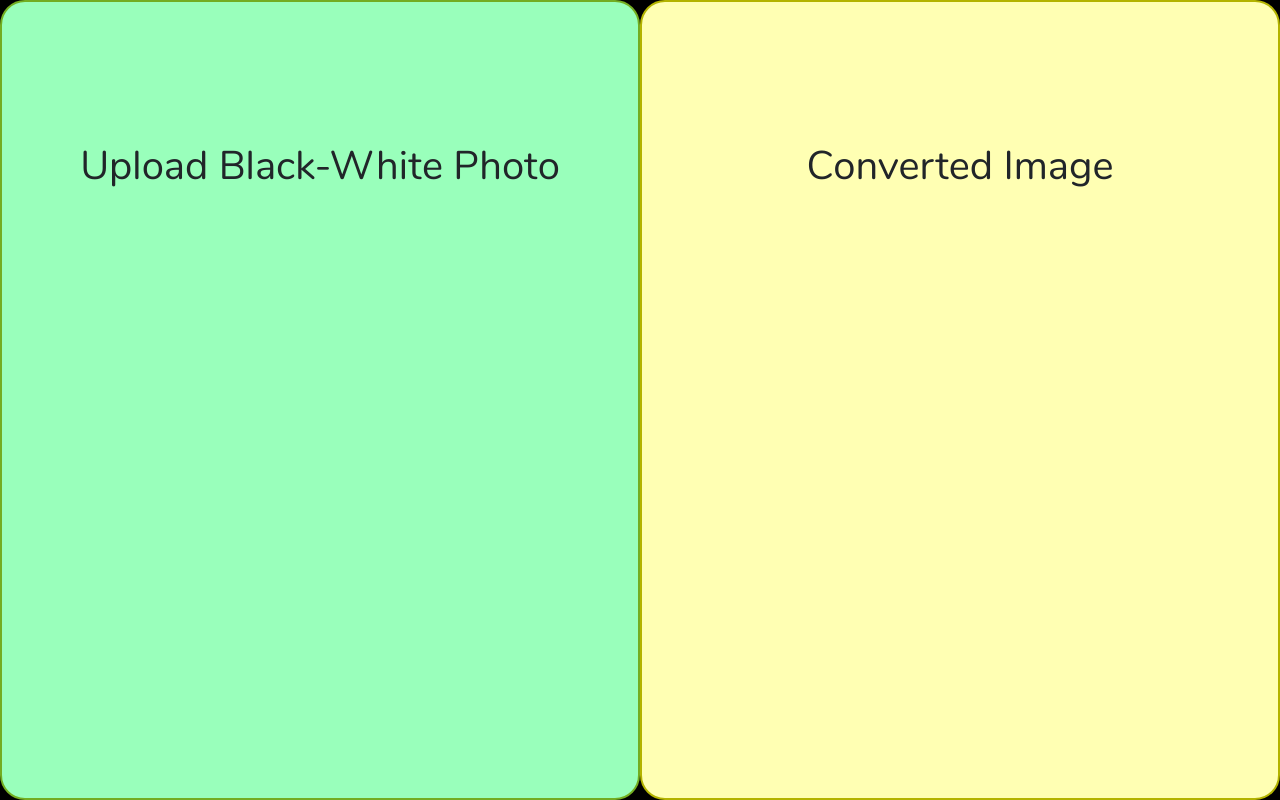
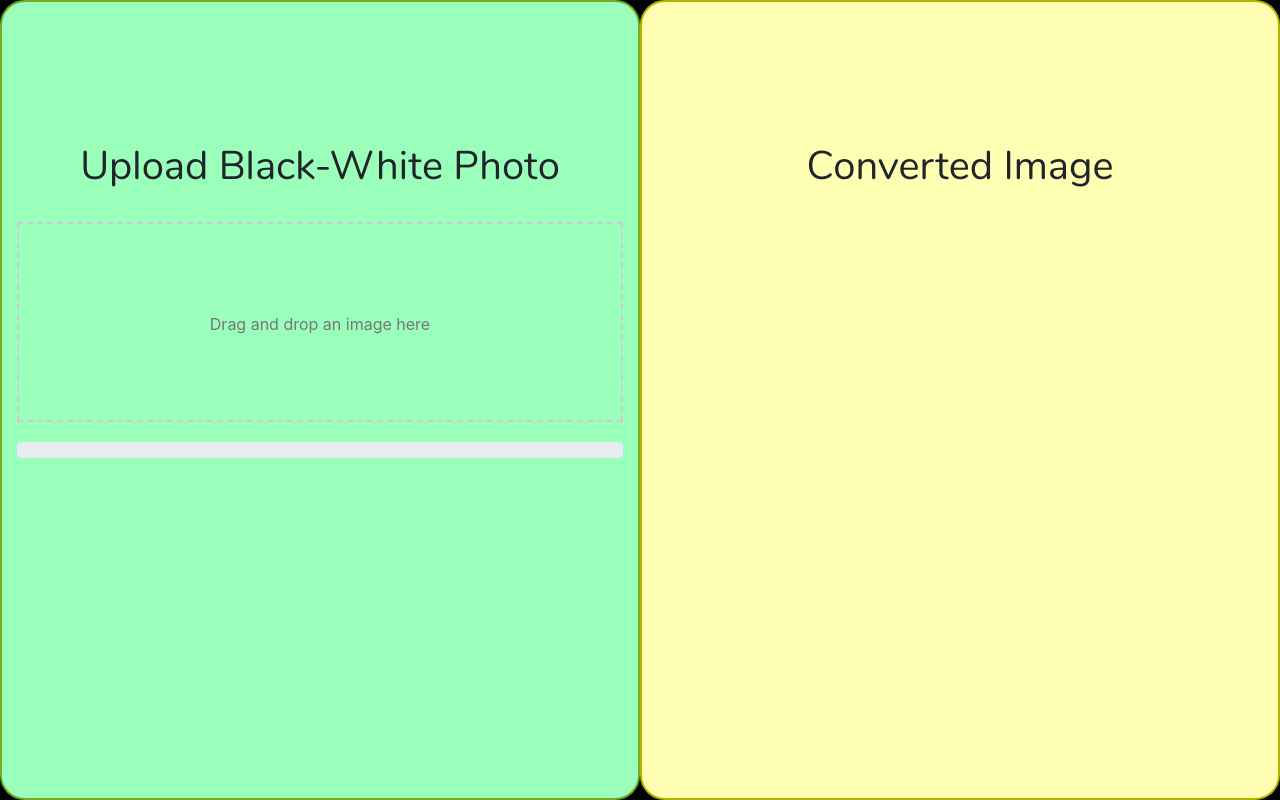
Before and after one commit to TheOnionSeed/BWColor-ML, a Flask app: page / in a window 1280 px wide. Run offline with Flask 2, Linux system fonts and the light colour scheme; some libraries are stand-ins or nearby versions.

Commit message:
added drag and drop fn to site

```diff
--- a/server/static/css/main.css
+++ b/server/static/css/main.css
@@ -35,6 +35,28 @@
 .hTopMargin{
    margin-top: 3em;
 }
+
+/* layout.css Style */
+.upload-drop-zone {
+  height: 200px;
+  border-width: 2px;
+  margin-bottom: 20px;
+}
+
+/* skin.css Style*/
+.upload-drop-zone {
+  color: #777;
+  border-style: dashed;
+  border-color: #ccc;
+  line-height: 200px;
+  text-align: center
+}
+.upload-drop-zone.drop {
+  color: #222;
+  border-color: #222;
+}
+
+
 @font-face {
   font-family: Nunito;
   src: url(Nunito-Regular.ttf);
--- /dev/null
+++ b/server/static/js/global.js
@@ -0,0 +1,29 @@
+$( document ).ready(function() {
+
+    // UPLOAD CLASS DEFINITION
+    // ======================
+
+    var dropZone = document.getElementById('drop-zone');
+
+    var startUpload = function(files) {
+        console.log(files)
+    }
+
+    dropZone.ondrop = function(e) {
+        e.preventDefault();
+        this.className = 'upload-drop-zone';
+
+        startUpload(e.dataTransfer.files)
+    }
+
+    dropZone.ondragover = function() {
+        this.className = 'upload-drop-zone drop';
+        return false;
+    }
+
+    dropZone.ondragleave = function() {
+        this.className = 'upload-drop-zone';
+        return false;
+    }
+
+});
--- a/server/templates/index.html
+++ b/server/templates/index.html
@@ -19,6 +19,29 @@
       <div class="row" style="height: 100vh; background: black;">
          <div class="center UploadBG col-sm-6 rcornersG" >
             <h1 class='hTopMargin NunitoFont'> Upload Black-White Photo </h1>
+
+            <!-- Drop Zone -->
+
+            <div class="upload-drop-zone" id="drop-zone" style="margin-top: 2em;">
+               Drag and drop an image here
+            </div>
+
+            <!-- Progress Bar -->
+            <div class="progress">
+               <!--<div class="progress-bar" role="progressbar" aria-valuenow="60" aria-valuemin="0" aria-valuemax="100" style="width: 60%;">
+                  <span class="sr-only">60% Complete</span>
+               </div>-->
+            </div>
+
+            <!-- Upload Finished -->
+            <!--<div class="js-upload-finished">
+               <h3>Processed files</h3>
+               <div class="list-group">
+                   <a href="#" class="list-group-item list-group-item-success"><span class="badge alert-success pull-right">Success</span>image-01.jpg</a>
+                   <a href="#" class="list-group-item list-group-item-success"><span class="badge alert-success pull-right">Success</span>image-02.jpg</a>
+               </div>
+            </div>-->
+
          </div>
 
          <div class="center ConvertBG col-sm-6 rcornersY">
@@ -33,7 +56,7 @@
    <script src="https://code.jquery.com/jquery-3.5.1.slim.min.js" integrity="sha384-DfXdz2htPH0lsSSs5nCTpuj/zy4C+OGpamoFVy38MVBnE+IbbVYUew+OrCXaRkfj" crossorigin="anonymous"></script>
    <script src="https://cdn.jsdelivr.net/npm/popper.js@1.16.0/dist/umd/popper.min.js" integrity="sha384-Q6E9RHvbIyZFJoft+2mJbHaEWldlvI9IOYy5n3zV9zzTtmI3UksdQRVvoxMfooAo" crossorigin="anonymous"></script>
    <script src="https://stackpath.bootstrapcdn.com/bootstrap/4.5.0/js/bootstrap.min.js" integrity="sha384-OgVRvuATP1z7JjHLkuOU7Xw704+h835Lr+6QL9UvYjZE3Ipu6Tp75j7Bh/kR0JKI" crossorigin="anonymous"></script>
-
+   <script src="/static/js/global.js" ></script>
 </body>
 
 </html>
```
